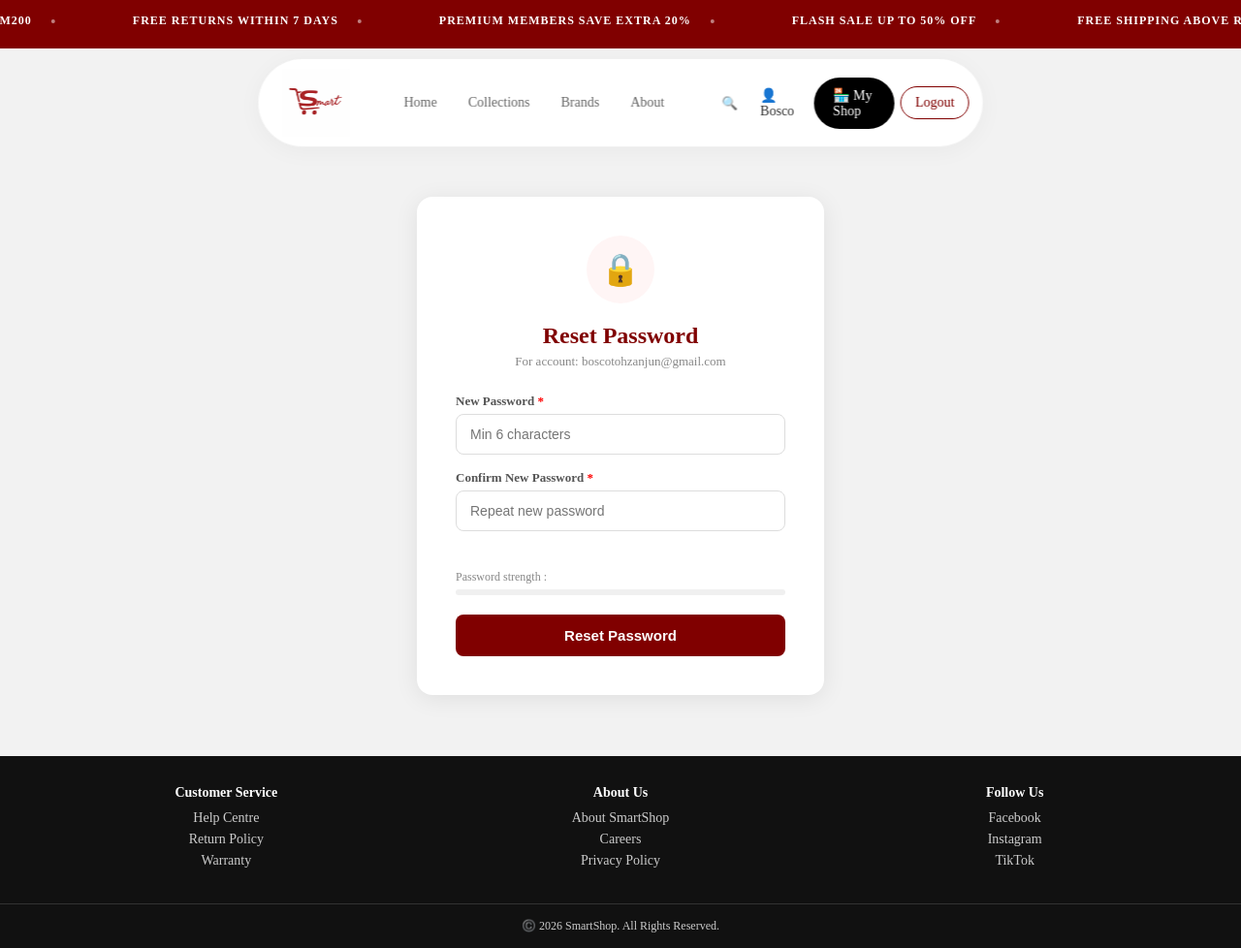
After one commit to JasonTai1/Smart-Shop, a Flask app: page /reset_password in a window 1280 px wide. The commit adds this page. Shown: the whole page at 97% size. Run offline with Flask 3, Linux system fonts and the light colour scheme; a user stored in the database is signed in.

Commit message:
update forgot password

```diff
--- a/app.py
+++ b/app.py
@@ -61,7 +61,12 @@ app.config['MAX_CONTENT_LENGTH'] = 16 * 1024 * 1024
 # ════════════════════════════════════════════
 
 def get_db():
-    conn = sqlite3.connect("database.db")
+    conn = sqlite3.connect("database.db",
+        check_same_thread=False,
+        timeout=10
+    )
+    # check_same_thread=False = allow multiple threads to use database
+    # timeout=10 = wait up to 10 seconds if database is locked
     conn.row_factory = sqlite3.Row
     return conn
 
@@ -319,53 +324,56 @@ def send_otp_email(to_email, otp):
         # False = 邮件发送失败
 
 def save_otp(email, otp):
-    # Save OTP to database
-    # 把OTP保存到数据库
-    conn = get_db()
-    cursor = conn.cursor()
-
-    # Delete any old OTP for this email first
-    # 先删除这个邮箱的旧OTP
-    cursor.execute("DELETE FROM otp_codes WHERE email=?", (email,))
-
-    # Save new OTP
-    # 保存新OTP
-    cursor.execute(
-        "INSERT INTO otp_codes (email, otp) VALUES (?, ?)",
-        (email, otp)
-    )
-    conn.commit()
-    conn.close()
-
-def verify_otp(email, entered_otp):
-    # Check if OTP is correct and not expired
-    # 检查OTP是否正确且未过期
-    conn = get_db()
-    cursor = conn.cursor()
-
-    cursor.execute("""
-        SELECT otp FROM otp_codes
-        WHERE email=?
-        AND created_at >= datetime('now', '-5 minutes')
-    """, (email,))
-    # datetime('now', '-5 minutes') = 5 minutes ago
-    # 5分钟前
-    # This makes OTP expire after 5 minutes!
-    # 这让OTP在5分钟后过期！
-
-    result = cursor.fetchone()
-    conn.close()
-
-    if result and result["otp"] == entered_otp:
-        # OTP matches! Delete it so it can't be used again
-        # OTP匹配！删除它，这样不能再次使用
+    conn = None
+    try:
         conn = get_db()
         cursor = conn.cursor()
+        # Delete old OTP first
         cursor.execute("DELETE FROM otp_codes WHERE email=?", (email,))
+        # Save new OTP
+        cursor.execute(
+            "INSERT INTO otp_codes (email, otp) VALUES (?, ?)",
+            (email, otp)
+        )
         conn.commit()
-        conn.close()
-        return True
-    return False
+        # try/except = if anything goes wrong, catch the error
+    except Exception as e:
+        print(f"save_otp error: {e}")
+    finally:
+        if conn:
+            conn.close()
+        # finally = ALWAYS runs, even if error happens
+        # Makes sure connection is always closed!
+
+def verify_otp(email, entered_otp):
+    conn = None
+    try:
+        conn = get_db()
+        cursor = conn.cursor()
+        cursor.execute("""
+            SELECT otp FROM otp_codes
+            WHERE email=?
+            AND created_at >= datetime('now', '-5 minutes')
+        """, (email,))
+        result = cursor.fetchone()
+
+        if result and result["otp"] == entered_otp:
+            # OTP matches! Delete it
+            # OTP匹配！删除它
+            cursor.execute(
+                "DELETE FROM otp_codes WHERE email=?",
+                (email,)
+            )
+            conn.commit()
+            return True
+        return False
+
+    except Exception as e:
+        print(f"verify_otp error: {e}")
+        return False
+    finally:
+        if conn:
+            conn.close()
 
    # upload photo
 def allowed_file(filename):
@@ -1202,7 +1210,7 @@ def checkout():
             conn.close()
             return render_template("checkout.html",
                 items=items, total=total,
-                error="Please fill all delivery details. 请填写所有配送信息。",
+                error="Please fill all delivery details. ",
                 session=session
             )
 
@@ -1305,7 +1313,7 @@ def payment():
                     file.save(os.path.join(app.config['UPLOAD_FOLDER'], filename))
                     proof_path = 'uploads/' + filename
                 else:
-                    error = "Only image files allowed. 只允许图片文件。"
+                    error = "Only image files allowed. "
                     return render_template("payment.html",
                         order_id=order_id, order_total=order_total, error=error)
 
@@ -1389,7 +1397,7 @@ def seller_payout():
         # Must have at least one payment method
         # 至少需要一种收款方式
         if not tng_phone and not bank_account:
-            error = "Please fill in at least one payment method. 请至少填写一种收款方式。"
+            error = "Please fill in at least one payment method."
         else:
             if payout_info:
                 # Update existing 更新已有的
@@ -1412,7 +1420,7 @@ def seller_payout():
                       bank_account, bank_holder))
 
             conn.commit()
-            success = "✅ Payout info saved! 收款信息已保存！"
+            success = " Payout info saved!"
 
             # Refresh payout info 刷新收款信息
             cursor.execute("""
@@ -1465,104 +1473,6 @@ def seller_orders():
         first_name = session["first_name"]
     )
 
-# ════════════════════════════════════════════
-# ADMIN PAYOUT DASHBOARD 管理员转账仪表板
-# ════════════════════════════════════════════
-
-@app.route("/admin/payouts")
-def admin_payouts():
-    if "user_id" not in session or session["user_id"] != 1:
-        return redirect("/login")
-
-    conn = get_db()
-    cursor = conn.cursor()
-
-    # Get pending orders with proof
-    # 获取待处理的订单和证明
-    cursor.execute("""
-        SELECT
-            orders.*,
-            users.email as buyer_email
-        FROM orders
-        JOIN users ON orders.buyer_id = users.id
-        WHERE orders.status = 'payment_pending'
-        ORDER BY orders.created_at DESC
-    """)
-    pending_orders = cursor.fetchall()
-
-    # Get sellers payout info
-    # 获取卖家收款信息
-    cursor.execute("""
-        SELECT
-            users.id,
-            users.first_name,
-            users.last_name,
-            users.email,
-            seller_payout.tng_phone,
-            seller_payout.bank_name,
-            seller_payout.bank_account,
-            seller_payout.bank_holder,
-            COALESCE(SUM(
-                CASE WHEN orders.status IN ('payment_pending','paid')
-                THEN order_items.price * order_items.quantity
-                ELSE 0 END
-            ), 0) as total_earned,
-            COALESCE(SUM(
-                CASE WHEN orders.status = 'payment_pending'
-                THEN order_items.price * order_items.quantity
-                ELSE 0 END
-            ), 0) as pending_amount
-        FROM users
-        LEFT JOIN seller_payout ON users.id = seller_payout.seller_id
-        LEFT JOIN products      ON users.id = products.seller_id
-        LEFT JOIN order_items   ON products.id = order_items.product_id
-        LEFT JOIN orders        ON order_items.order_id = orders.id
-        WHERE users.role = 'seller'
-        GROUP BY users.id
-    """)
-    sellers = cursor.fetchall()
-    conn.close()
-
-    return render_template("admin_payouts.html",
-        pending_orders = pending_orders,
-        sellers        = sellers
-    )
-
-# ── ADMIN CONFIRM PAYMENT 管理员确认付款 ──────────
-@app.route("/admin/confirm_payment/<int:order_id>")
-def confirm_payment(order_id):
-    if "user_id" not in session or session["user_id"] != 1:
-        return redirect("/login")
-
-    conn = get_db()
-    cursor = conn.cursor()
-    cursor.execute("""
-        UPDATE orders SET status = 'paid'
-        WHERE id = ?
-    """, (order_id,))
-    # status = 'paid' = payment confirmed!
-    # 付款已确认！
-    conn.commit()
-    conn.close()
-
-    return redirect("/admin/payouts")
-
-# ── ADMIN REJECT PAYMENT 管理员拒绝付款 ──────────
-@app.route("/admin/reject_payment/<int:order_id>")
-def reject_payment(order_id):
-    if "user_id" not in session or session["user_id"] != 1:
-        return redirect("/login")
-
-    conn = get_db()
-    cursor = conn.cursor()
-    cursor.execute("""
-        UPDATE orders SET status = 'rejected'
-        WHERE id = ?
-    """, (order_id,))
-    conn.commit()
-    conn.close()
-
-    return redirect("/admin/payouts")
 
 # ── BUYER ORDER HISTORY 买家订单历史 ─────────────
 @app.route("/buyer/orders")
@@ -1651,6 +1561,151 @@ def cancel_order(order_id):
     conn.close()
 
     return redirect("/buyer/orders")
+
+# ════════════════════════════════════════════
+# FORGOT PASSWORD
+# ════════════════════════════════════════════
+
+# ── STEP 1: Enter email 输入邮箱 ──────────────
+@app.route("/forgot_password", methods=["GET", "POST"])
+def forgot_password():
+    error   = None
+    success = None
+
+    if request.method == "POST":
+        email = request.form["email"].strip().lower()
+
+        if not email:
+            error = "Please enter your email. "
+        else:
+            # Check if email exists in database
+            conn = get_db()
+            cursor = conn.cursor()
+            cursor.execute("SELECT id FROM users WHERE email = ?", (email,))
+            user = cursor.fetchone()
+            conn.close()
+
+            if not user:
+                error = "Email not registered. "
+            else:
+                # Generate and send OTP
+                # 生成并发送OTP
+                otp = generate_otp()
+                save_otp(email, otp)
+                sent = send_otp_email(email, otp)
+
+                if sent:
+                    # Save email in session for next step
+                    # 把邮箱保存到session给下一步用
+                    session["reset_email"] = email
+                    return redirect("/reset_verify_otp")
+                else:
+                    error = "Failed to send OTP. Please try again. "
+
+    return render_template("forgot_password.html",
+        error=error, success=success)
+
+
+# ── STEP 2: Verify OTP 验证OTP ────────────────
+@app.route("/reset_verify_otp", methods=["GET", "POST"])
+def reset_verify_otp():
+
+    # Check if email is in session
+    # 检查session里是否有邮箱
+    if "reset_email" not in session:
+        return redirect("/forgot_password")
+
+    email   = session["reset_email"]
+    error   = None
+
+    if request.method == "POST":
+        entered_otp = request.form["otp"].strip()
+
+        if verify_otp(email, entered_otp):
+            # OTP correct! Allow password reset
+            # OTP正确！允许重置密码
+            session["reset_verified"] = True
+            # reset_verified = True means OTP passed
+            # reset_verified = True 表示OTP已通过
+            return redirect("/reset_password")
+        else:
+            error = "Wrong or expired OTP. "
+
+    return render_template("reset_verify_otp.html",
+        email=email, error=error)
+
+
+# ── STEP 3: Reset Password 重置密码 ──────────
+@app.route("/reset_password", methods=["GET", "POST"])
+def reset_password():
+
+    # Must have verified OTP first
+    # 必须先验证OTP
+    if "reset_email" not in session or not session.get("reset_verified"):
+        return redirect("/forgot_password")
+
+    email   = session["reset_email"]
+    error   = None
+    success = None
+
+    if request.method == "POST":
+        new_password     = request.form["new_password"]
+        confirm_password = request.form["confirm_password"]
+
+        # Validation 验证
+        if not new_password or not confirm_password:
+            error = "Please fill all fields. "
+
+        elif len(new_password) < 6:
+            error = "Password must be at least 6 characters. "
+
+        elif new_password != confirm_password:
+            error = "Passwords do not match. "
+
+        else:
+            # Hash new password 加密新密码
+            hashed = generate_password_hash(new_password)
+
+            conn = None
+            try:
+                conn = get_db()
+                cursor = conn.cursor()
+                cursor.execute(
+                    "SELECT id FROM users WHERE email = ?",
+                    (email,)
+                )
+                user = cursor.fetchone()
+            finally:
+                if conn:
+                    conn.close()
+
+            # Clear reset session data
+            # 清除重置session数据
+            session.pop("reset_email", None)
+            session.pop("reset_verified", None)
+
+            # Save flash message for login page
+            # 保存flash消息给登录页面
+            session["flash"] = " Password reset successful! Please login. "
+
+            return redirect("/login")
+
+    return render_template("reset_password.html",
+        email=email, error=error, success=success)
+
+
+# ── RESEND OTP for reset 重新发送重置OTP ──────
+@app.route("/reset_resend_otp")
+def reset_resend_otp():
+    if "reset_email" not in session:
+        return redirect("/forgot_password")
+
+    email = session["reset_email"]
+    otp   = generate_otp()
+    save_otp(email, otp)
+    send_otp_email(email, otp)
+
+    return redirect("/reset_verify_otp")
 # ── RUN 运行 ─────────────────────────────────
 if __name__ == "__main__":
     init_db()
--- /dev/null
+++ b/templates/reset_password.html
@@ -0,0 +1,132 @@
+{% extends "base.html" %}
+{% block title %}Reset Password{% endblock %}
+
+{% block content %}
+<div style="min-height:80vh; display:flex; align-items:center;
+            justify-content:center; padding:40px 20px;">
+<div style="width:100%; max-width:420px; background:white;
+            padding:40px; border-radius:16px;
+            box-shadow:0 4px 24px rgba(0,0,0,0.08);">
+
+    <!-- Icon -->
+    <div style="text-align:center;">
+        <div style="width:70px; height:70px; background:#fff5f5;
+                    border-radius:50%; display:flex; align-items:center;
+                    justify-content:center; margin:0 auto 20px; font-size:32px;">
+            🔒
+        </div>
+        <h2 style="color:#800000; margin-bottom:5px;">Reset Password</h2>
+        <p style="color:#888; font-size:13px; margin-bottom:25px;">
+            For account: {{ email }}
+        </p>
+    </div>
+
+    {% if error %}
+    <div style="color:red; background:#fff0f0; padding:12px; border-radius:8px;
+                margin-bottom:15px; font-size:14px;">
+        ❌ {{ error }}
+    </div>
+    {% endif %}
+
+    <form method="POST">
+
+        <label style="display:block; font-size:13px; color:#555;
+                      font-weight:600; margin-bottom:5px;">
+            New Password  <span style="color:red;">*</span>
+        </label>
+        <input type="password" name="new_password"
+               placeholder="Min 6 characters " required
+               id="newPass"
+               style="width:100%; padding:12px 14px; border:1px solid #ddd;
+                      border-radius:8px; font-size:14px; margin-bottom:16px;
+                      box-sizing:border-box; outline:none;">
+
+        <label style="display:block; font-size:13px; color:#555;
+                      font-weight:600; margin-bottom:5px;">
+            Confirm New Password  <span style="color:red;">*</span>
+        </label>
+        <input type="password" name="confirm_password"
+               placeholder="Repeat new password " required
+               id="confirmPass"
+               style="width:100%; padding:12px 14px; border:1px solid #ddd;
+                      border-radius:8px; font-size:14px; margin-bottom:8px;
+                      box-sizing:border-box; outline:none;">
+
+        <!-- Password match indicator 密码匹配指示器 -->
+        <div id="matchMsg" style="font-size:12px; margin-bottom:16px; height:16px;"></div>
+
+        <!-- Password strength 密码强度 -->
+        <div style="margin-bottom:20px;">
+            <div style="font-size:12px; color:#888; margin-bottom:5px;">
+                Password strength :
+            </div>
+            <div style="background:#f0f0f0; border-radius:4px; height:6px; overflow:hidden;">
+                <div id="strengthBar"
+                     style="height:100%; width:0%; background:#800000;
+                            transition:all 0.3s; border-radius:4px;">
+                </div>
+            </div>
+            <div id="strengthText"
+                 style="font-size:11px; color:#888; margin-top:3px;"></div>
+        </div>
+
+        <button type="submit"
+                style="width:100%; padding:13px; background:#800000;
+                       color:white; border:none; border-radius:8px;
+                       font-size:15px; font-weight:bold; cursor:pointer;">
+             Reset Password
+        </button>
+
+    </form>
+
+</div>
+</div>
+
+<script>
+// Check password match 检查密码是否匹配
+document.getElementById('confirmPass').addEventListener('input', function() {
+    const newPass     = document.getElementById('newPass').value;
+    const confirmPass = this.value;
+    const msg         = document.getElementById('matchMsg');
+
+    if (confirmPass === '') {
+        msg.textContent = '';
+    } else if (newPass === confirmPass) {
+        msg.textContent = ' Passwords match! ';
+        msg.style.color = 'green';
+    } else {
+        msg.textContent = ' Passwords do not match ';
+        msg.style.color = 'red';
+    }
+});
+
+// Password strength checker 密码强度检查
+document.getElementById('newPass').addEventListener('input', function() {
+    const pass     = this.value;
+    const bar      = document.getElementById('strengthBar');
+    const text     = document.getElementById('strengthText');
+
+    let strength = 0;
+    let label    = '';
+    let color    = '';
+
+    if (pass.length >= 6)  strength++;
+    if (pass.length >= 10) strength++;
+    if (/[A-Z]/.test(pass)) strength++;
+    // /[A-Z]/ = checks if has uppercase letter
+    if (/[0-9]/.test(pass)) strength++;
+    // /[0-9]/ = checks if has number
+    if (/[^A-Za-z0-9]/.test(pass)) strength++;
+    // /[^A-Za-z0-9]/ = checks if has special character
+
+    if      (strength <= 1) { label = 'Weak ';   color = '#cc0000'; }
+    else if (strength <= 3) { label = 'Medium '; color = '#e8a000'; }
+    else                    { label = 'Strong '; color = '#1a7a3a'; }
+
+    bar.style.width      = (strength * 20) + '%';
+    bar.style.background = color;
+    text.textContent     = pass.length > 0 ? label : '';
+    text.style.color     = color;
+});
+</script>
+{% endblock %}
```
Also changed, not shown: templates/forgot_password.html (added, +57 -0 lines), templates/login.html (+12 -3 lines), templates/reset_verify_otp.html (added, +85 -0 lines), database.db.
